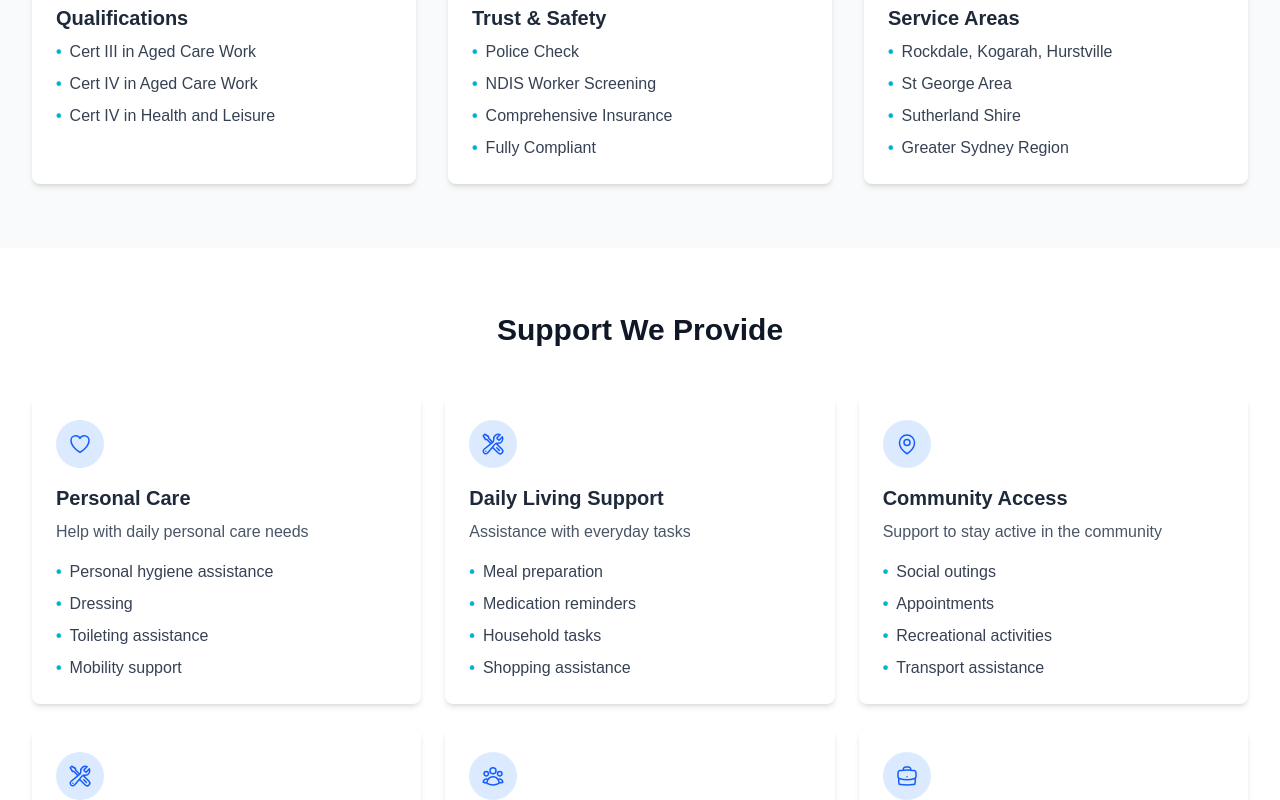
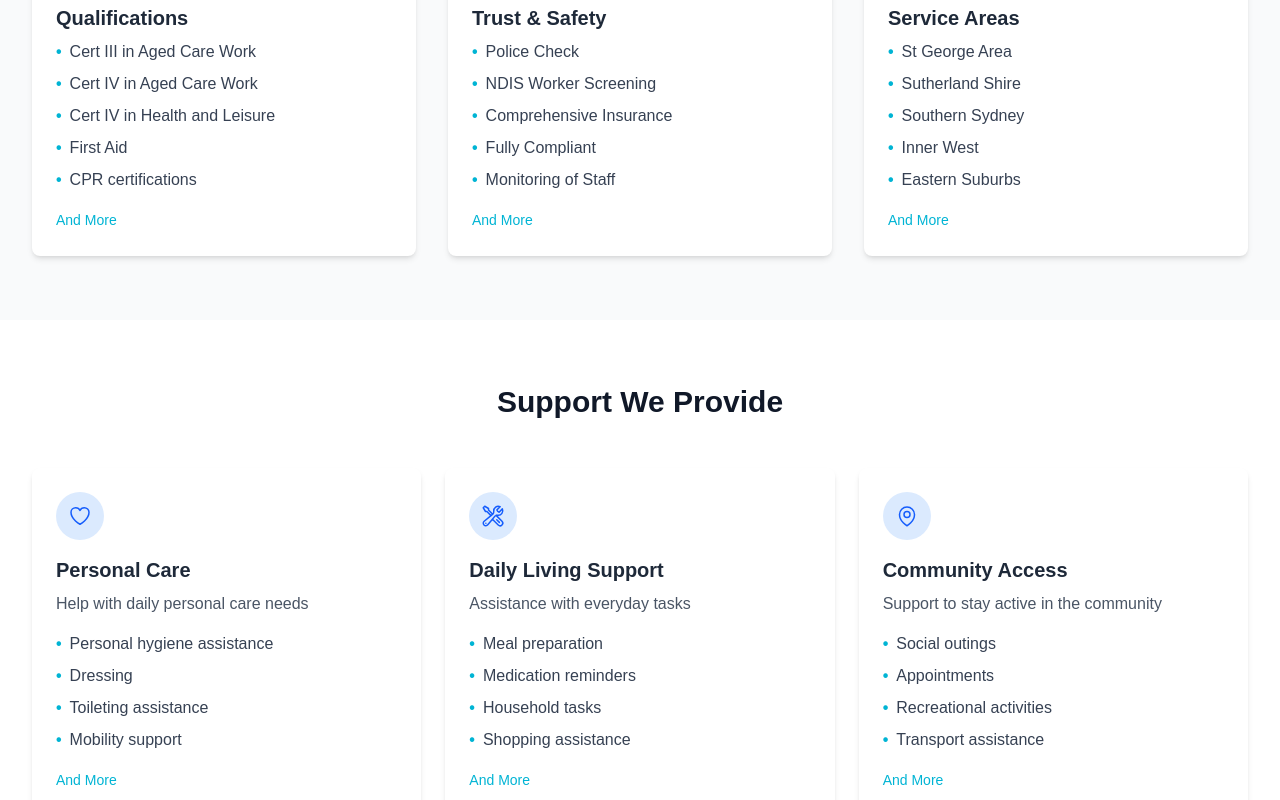
Before and after one commit to ahmadshahid50/ndas, a Next.js app: page / in a window 1280 px wide. Shown: the part 860-1660 px from the top of the page. Built offline with nearby package versions, Linux system fonts and the light colour scheme.

Commit message:
adding more

```diff
--- a/app/about/page.js
+++ b/app/about/page.js
@@ -78,6 +78,7 @@ export default function About() {
                 'First Aid Certified',
                 'CPR Certified',
               ]}
+              moreHref="/areas-we-service"
             />
             <ServiceCard
               icon={ShieldCheckIcon}
@@ -88,6 +89,7 @@ export default function About() {
                 'Working With Children Check (if applicable)',
                 'References Available',
               ]}
+              moreHref="/areas-we-service"
             />
             <ServiceCard
               icon={DocumentTextIcon}
@@ -98,6 +100,7 @@ export default function About() {
                 'Privacy Act Compliant',
                 'Duty of Care Obligations Met',
               ]}
+              moreHref="/areas-we-service"
             />
           </div>
         </div>
--- a/app/aged-care/page.js
+++ b/app/aged-care/page.js
@@ -52,6 +52,7 @@ export default function AgedCare() {
                 'Transparent, competitive pricing',
                 'No government requirements',
               ]}
+              moreHref="/areas-we-service"
             />
             <ServiceCard
               icon={AcademicCapIcon}
@@ -64,6 +65,7 @@ export default function AgedCare() {
                 'Nationally accredited services',
                 'Quality & Safety Commission approved',
               ]}
+              moreHref="/areas-we-service"
             />
             <ServiceCard
               icon={BriefcaseIcon}
@@ -76,6 +78,7 @@ export default function AgedCare() {
                 'Direct payment arrangements',
                 'Personalized service plans',
               ]}
+              moreHref="/areas-we-service"
             />
             <ServiceCard
               icon={ShieldCheckIcon}
@@ -88,6 +91,7 @@ export default function AgedCare() {
                 'Flexible billing options',
                 'Comprehensive communication',
               ]}
+              moreHref="/areas-we-service"
             />
           </div>
         </div>
--- a/app/ndis-support/page.js
+++ b/app/ndis-support/page.js
@@ -43,6 +43,7 @@ export default function NDISSupport() {
                 'We invoice you or your representative',
                 'Simple, transparent pricing',
               ]}
+              moreHref="/areas-we-service"
             />
             <ServiceCard
               icon={DocumentTextIcon}
@@ -55,6 +56,7 @@ export default function NDISSupport() {
                 'Coordination with your plan',
                 'Seamless communication',
               ]}
+              moreHref="/areas-we-service"
             />
           </div>
         </div>
--- a/app/page.js
+++ b/app/page.js
@@ -71,7 +71,10 @@ export default function Home() {
                 'Cert III in Aged Care Work',
                 'Cert IV in Aged Care Work',
                 'Cert IV in Health and Leisure',
+                'First Aid',
+                'CPR certifications',
               ]}
+              moreHref="/qualifications"
             />
             <ServiceCard
               icon={ShieldCheckIcon}
@@ -81,17 +84,21 @@ export default function Home() {
                 'NDIS Worker Screening',
                 'Comprehensive Insurance',
                 'Fully Compliant',
+                'Monitoring of Staff',
               ]}
+              moreHref="/trust-safety"
             />
             <ServiceCard
               icon={MapPinIcon}
               title="Service Areas"
               items={[
-                'Rockdale, Kogarah, Hurstville',
                 'St George Area',
                 'Sutherland Shire',
-                'Greater Sydney Region',
+                'Southern Sydney',
+                'Inner West',
+                'Eastern Suburbs',
               ]}
+              moreHref="/areas-we-service"
             />
           </div>
           {/* <div className="mt-12 text-center">
@@ -115,37 +122,44 @@ export default function Home() {
               title="Personal Care"
               description="Help with daily personal care needs"
               items={['Personal hygiene assistance', 'Dressing', 'Toileting assistance', 'Mobility support']}
-            />
+              moreHref="/areas-we-service"
+           />
             <ServiceCard
               icon={WrenchScrewdriverIcon}
               title="Daily Living Support"
               description="Assistance with everyday tasks"
               items={['Meal preparation', 'Medication reminders', 'Household tasks', 'Shopping assistance']}
+              moreHref="/areas-we-service"
             />
             <ServiceCard
               icon={MapPinIcon}
               title="Community Access"
               description="Support to stay active in the community"
               items={['Social outings', 'Appointments', 'Recreational activities', 'Transport assistance']}
+              moreHref="/areas-we-service"
             />
             <ServiceCard
               icon={WrenchScrewdriverIcon}
               title="Domestic Assistance"
               description="Help maintaining your home"
               items={['Cleaning', 'Laundry', 'Home organisation', 'Light maintenance']}
+              moreHref="/areas-we-service"
             />
             <ServiceCard
               icon={UserGroupIcon}
               title="Companion Care"
               description="Social and emotional support"
               items={['Conversation & companionship', 'Emotional support', 'Event assistance', 'Memory support']}
+              moreHref="/areas-we-service"
             />
             <ServiceCard
               icon={BriefcaseIcon}
               title="Aged Care Support"
               description="Specialized support for older Australians"
               items={['Private arrangements', 'Home Care Package support', 'Self-funded options', 'Flexible scheduling']}
+              moreHref="/areas-we-service"
             />
+
           </div>
           <div className="text-center mt-12">
             <Link
--- a/app/services/page.js
+++ b/app/services/page.js
@@ -39,6 +39,7 @@ export default function Services() {
                 'Incontinence care',
                 'Personal hygiene support',
               ]}
+              moreHref="/areas-we-service"
             />
             <div className="relative h-72 bg-gray-300 rounded-lg">
               <img
@@ -73,6 +74,7 @@ export default function Services() {
                 'Budgeting support',
                 'Organizational assistance',
               ]}
+              moreHref="/areas-we-service"
             />
           </div>
         </div>
@@ -93,6 +95,7 @@ export default function Services() {
                 'Community participation support',
                 'Leisure and hobby support',
               ]}
+              moreHref="/areas-we-service"
             />
             <div className="relative h-72 bg-gray-300 rounded-lg">
               <img
@@ -127,6 +130,7 @@ export default function Services() {
                 'Meal preparation areas',
                 'Garden assistance',
               ]}
+              moreHref="/areas-we-service"
             />
           </div>
         </div>
@@ -147,6 +151,7 @@ export default function Services() {
                 'Memory support and reminiscence',
                 'Relationship building',
               ]}
+              moreHref="/areas-we-service"
             />
             <div className="relative h-72 bg-gray-300 rounded-lg">
               <img
--- a/components/ServiceCard.js
+++ b/components/ServiceCard.js
@@ -1,4 +1,6 @@
-export default function ServiceCard({ icon: Icon, title, description, items }) {
+import Link from 'next/link';
+
+export default function ServiceCard({ icon: Icon, title, description, items, moreHref }) {
   return (
     <div className="bg-white p-6 rounded-lg shadow-md hover:shadow-lg transition">
       {Icon && (
@@ -18,6 +20,16 @@ export default function ServiceCard({ icon: Icon, title, description, items }) {
           ))}
         </ul>
       )}
+      {moreHref && (
+        <div className="mt-4">
+          <Link
+            href={moreHref}
+            className="text-sm text-teal-600 font-medium hover:text-teal-700 transition"
+          >
+           And More
+          </Link>
+        </div>
+      )}
     </div>
   );
 }
```
